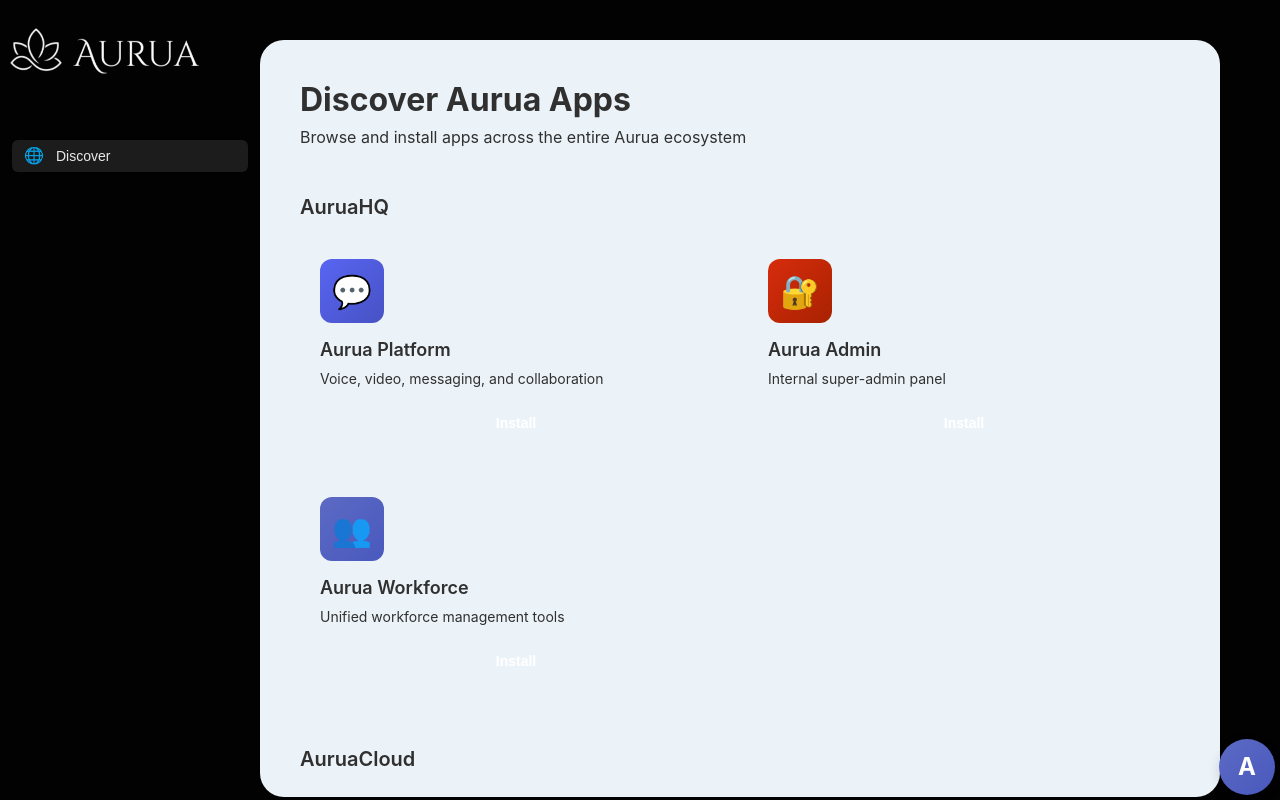
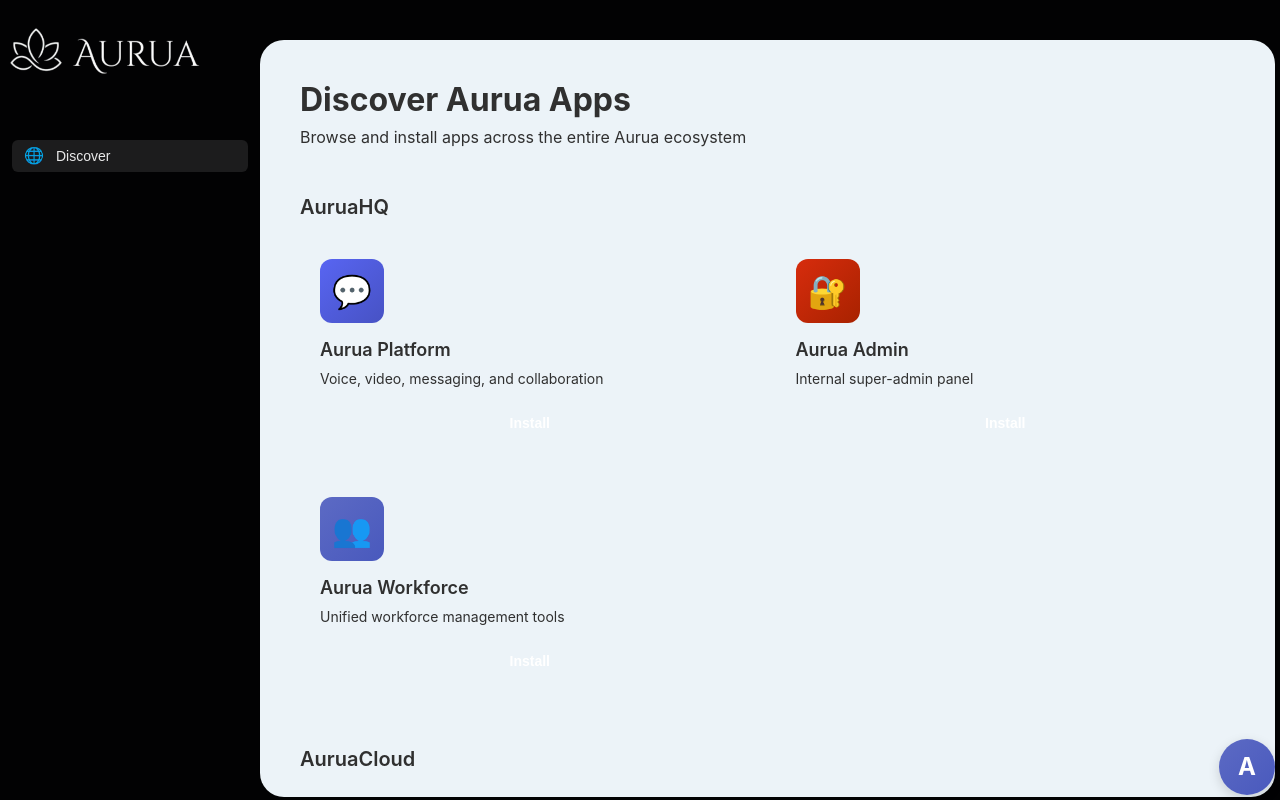
Before and after one commit to AuruaHQ/aurua-dock, a React (Vite) app: page / in a window 1280 px wide. Built offline with nearby package versions, Linux system fonts and the light colour scheme.

Commit message:
Reduce right margin to match avatar gap (5px)

```diff
--- a/src/App.css
+++ b/src/App.css
@@ -31,7 +31,7 @@ body {
   border-radius: 24px;
   position: relative;
   scroll-behavior: smooth;
-  margin: 40px 60px 3px 0;
+  margin: 40px 5px 3px 0;
 }
 
 /* Hide scrollbar */
```
